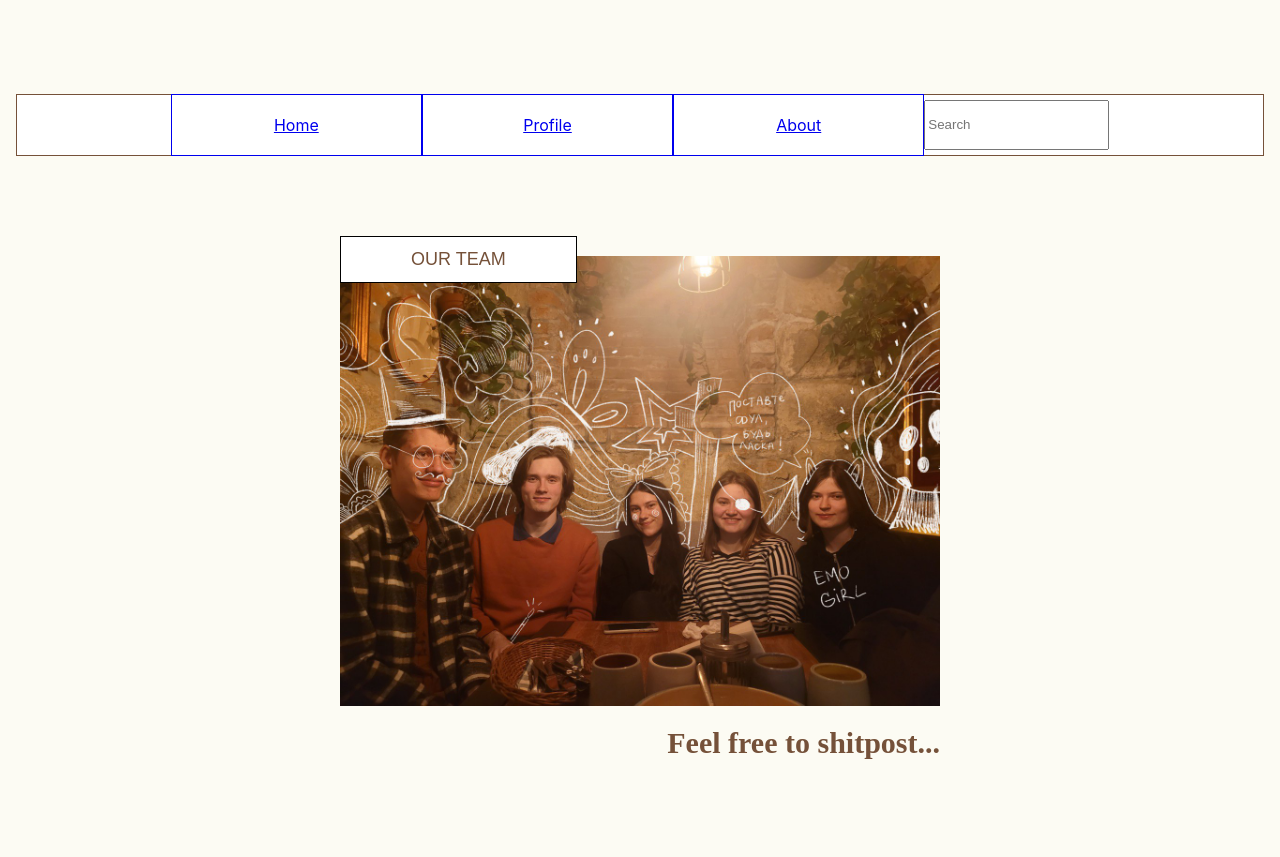
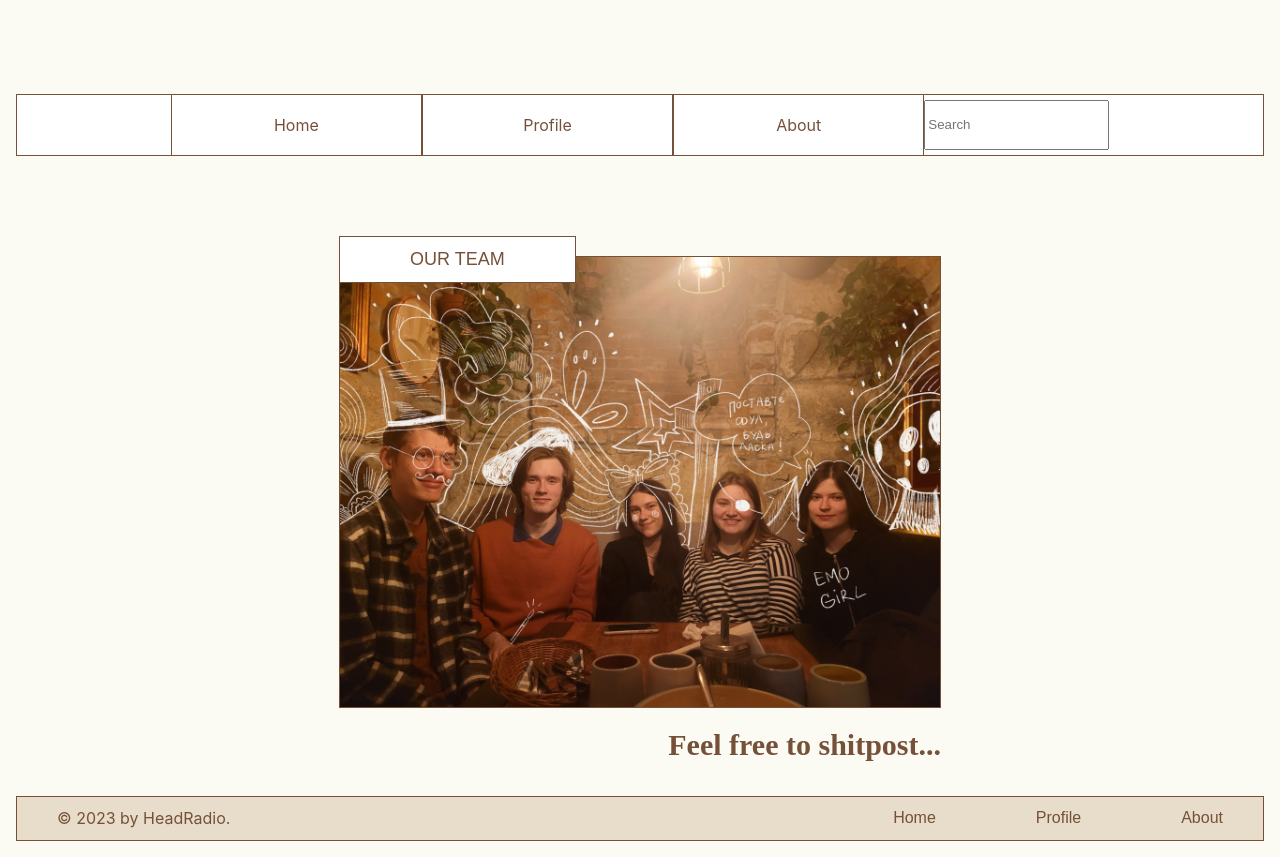
Before and after one commit to Siromanec/apz-headradio, a React (Create React App) app: page /about in a window 1280 px wide. Shown: the part 234-1091 px from the top of the page. Before the commit the page ends 1044 px from the top, so only its background shows below. Built offline with nearby package versions, Linux system fonts and the light colour scheme; no server answers.

Commit message:
html and css for footer

```diff
--- a/src/css/About.css
+++ b/src/css/About.css
@@ -10,7 +10,7 @@
 }
 
 .AboutLabelDiv {
-  border: 1px solid black;
+  border: 1px solid #755139;
   background-color: #ffffff;
   display: flex;
   padding: 10px 70px;
@@ -25,6 +25,7 @@
 
 .AboutPicture {
   height: 450px;
+  border: 1px solid #755139;
 }
 
 .AboutText {
--- /dev/null
+++ b/src/css/Footer.css
@@ -0,0 +1,26 @@
+a:link, a:visited { text-decoration: none;
+    color: #755139}
+
+a:hover, a:active { text-decoration: underline; }
+
+footer {
+    background-color: #E8DDCA;
+    border: 1px solid #755139;
+    padding: 10px 40px;
+    margin-bottom: 1px;
+}
+
+.footerDiv {
+    display: flex;
+    justify-content: space-between;
+}
+
+.footerLinkWrapper {
+    display: flex;
+    gap: 100px;
+}
+
+.footerLink {
+    font-family: "Poppins", sans-serif;
+    color: #755139;
+}
--- a/src/javascript/App.js
+++ b/src/javascript/App.js
@@ -3,6 +3,7 @@ import "../css/App.css";
 import { Link, Outlet } from "react-router-dom";
 import { useState } from "react";
 import  Header from "./Header.js"
+import Footer from "./Footer.js"
 function MyButton() {
   const [count, setCount] = useState(0);
 
@@ -41,6 +42,7 @@ export default function App() {
     <div>
       <Header></Header>
       <Outlet></Outlet>
+      <Footer></Footer>
       {/* <MyButton /> */}
     </div>
   );
--- /dev/null
+++ b/src/javascript/Footer.js
@@ -0,0 +1,23 @@
+import "../css/Footer.css";
+import { Link } from "react-router-dom";
+
+export default function Footer() {
+  return (
+    <footer>
+      <div className="footerDiv">
+        <span className="footerText">© 2023 by HeadRadio.</span>
+        <div className="footerLinkWrapper">
+          <Link to="/home" className="footerLink">
+            Home
+          </Link>
+          <Link to="/profile" className="footerLink">
+            Profile
+          </Link>
+          <Link to="/about" className="footerLink">
+            About
+          </Link>
+        </div>
+      </div>
+    </footer>
+  );
+}
```
